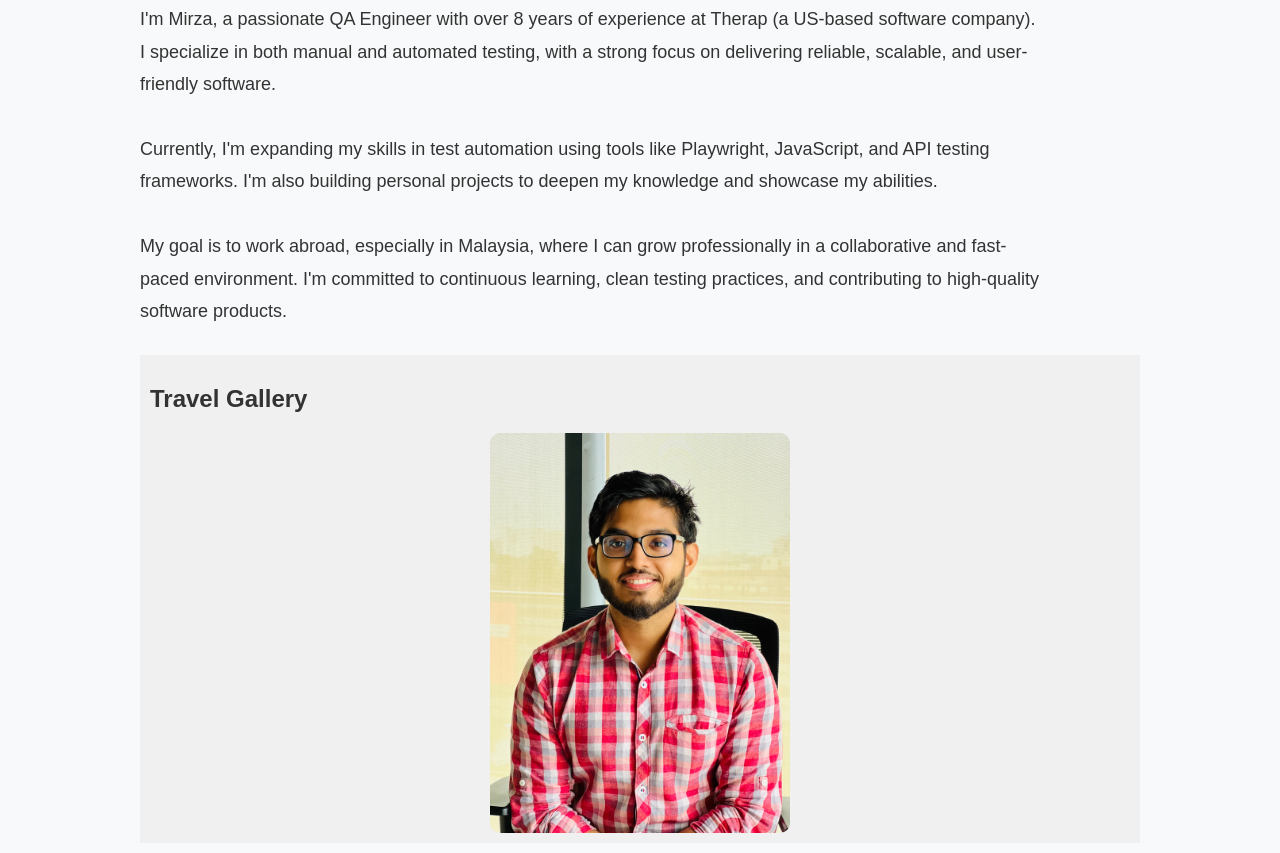
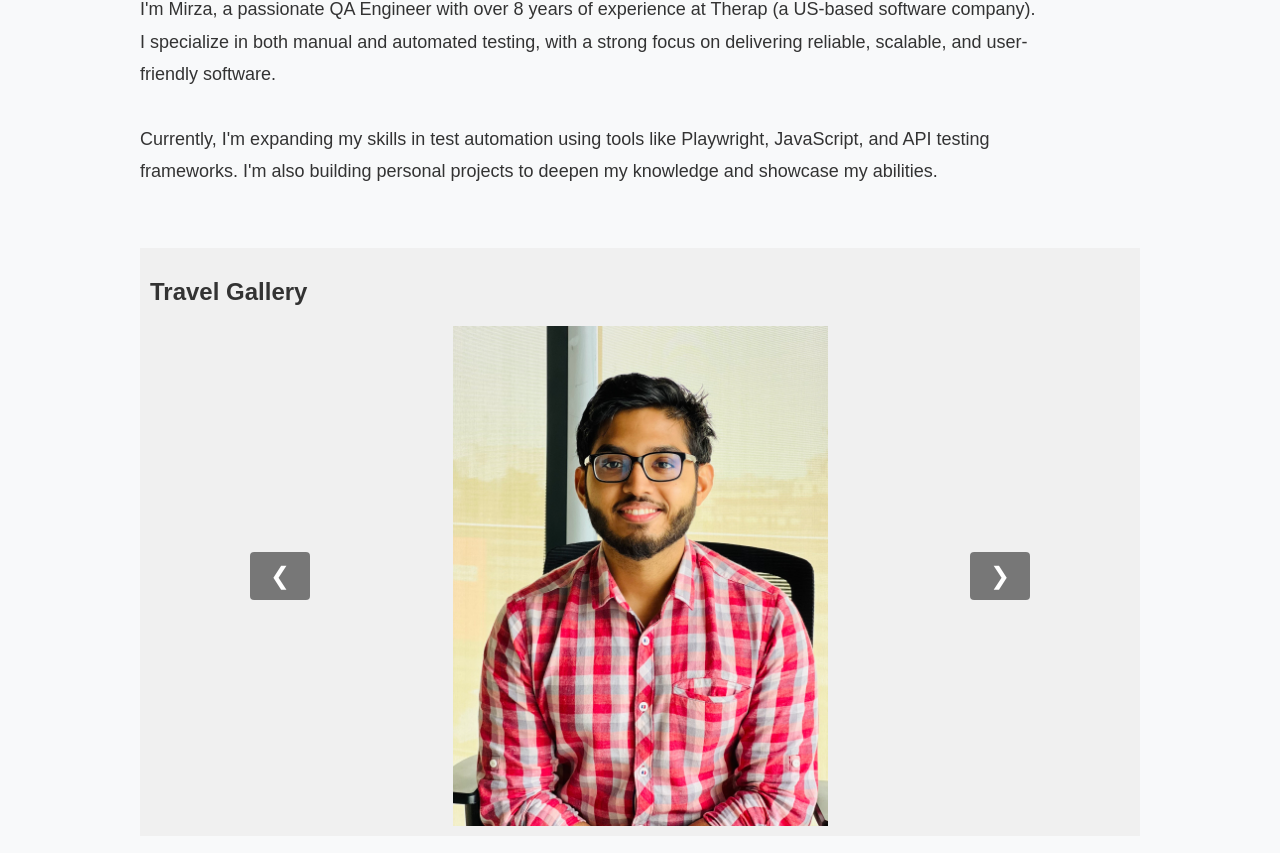
Before and after one commit to mirzathe1/my-portfolio, a plain HTML site: page index.html in a window 1280 px wide. Shown: the part 209-1062 px from the top of the page. Drawn offline with Linux system fonts and the light colour scheme.

Commit message:
added slideshow

```diff
--- a/index.html
+++ b/index.html
@@ -1,11 +1,13 @@
 <!DOCTYPE html>
 <html lang="en">
+
 <head>
   <meta charset="UTF-8" />
-  <meta name="viewport" content="width=device-width, initial-scale=1.0"/>
+  <meta name="viewport" content="width=device-width, initial-scale=1.0" />
   <title>Mirza | QA Engineer</title>
   <link rel="stylesheet" href="style.css" />
 </head>
+
 <body>
   <header>
     <h1>👋 Hi, I'm Mirza</h1>
@@ -23,13 +25,15 @@
       <h2>About Me</h2>
       <p>
         I'm Mirza, a passionate QA Engineer with over 8 years of experience at Therap (a US-based software company).
-          I specialize in both manual and automated testing, with a strong focus on delivering reliable, scalable, and user-friendly software.
+        I specialize in both manual and automated testing, with a strong focus on delivering reliable, scalable, and
+        user-friendly software.
         <br><br>
-          Currently, I'm expanding my skills in test automation using tools like Playwright, JavaScript, and API testing frameworks.
+        Currently, I'm expanding my skills in test automation using tools like Playwright, JavaScript, and API testing
+        frameworks.
         I'm also building personal projects to deepen my knowledge and showcase my abilities.
         <br><br>
-          My goal is to work abroad, especially in Malaysia, where I can grow professionally in a collaborative and fast-paced environment.
-          I'm committed to continuous learning, clean testing practices, and contributing to high-quality software products.
+        <!-- My goal is to work abroad, especially in Malaysia, where I can grow professionally in a collaborative and fast-paced environment.
+          I'm committed to continuous learning, clean testing practices, and contributing to high-quality software products. -->
       </p>
     </section>
 
@@ -37,11 +41,43 @@
 
     <section id="travel-gallery">
       <h2>Travel Gallery</h2>
-        <div class="gallery">
+      <!-- <div class="gallery">
           <img src="images/pic1.jpg" alt="Travel photo 1">
-          <!-- Add more as needed -->
+
+        </div> -->
+
+      <div class="slideshow-container">
+        <img class="slide" src="images/pic1.jpg" alt="Travel photo 1">
+        <img class="slide" src="images/pic2.jpg" alt="Travel photo 2">
+        <img class="slide" src="images/pic1.jpg" alt="Travel photo 3">
+
+        <button class="prev" onclick="changeSlide(-1)">❮</button>
+        <button class="next" onclick="changeSlide(1)">❯</button>
       </div>
+
     </section>
   </main>
 </body>
+
+<script>
+  let currentSlide = 0;
+  const slides = document.querySelectorAll(".slide");
+
+  function showSlide(index) {
+    slides.forEach((slide, i) => {
+      slide.style.display = i === index ? "block" : "none";
+    });
+  }
+
+  function changeSlide(direction) {
+    currentSlide = (currentSlide + direction + slides.length) % slides.length;
+    showSlide(currentSlide);
+  }
+
+  // Auto-show the first slide on load
+  showSlide(currentSlide);
+</script>
+
+
+
 </html>
--- a/style.css
+++ b/style.css
@@ -5,9 +5,11 @@ body {
     color: #333;
   }
 
+
+
   main {
     max-width: 1000px;
-    margin: 0 auto;
+    margin: 0px auto;
     padding: 10px 20px;
   }
 
@@ -33,7 +35,9 @@ body {
 
 
   header {
-    margin-bottom: 10px;
+    margin: 0px auto;
+
+
   }
 
   h1 {
@@ -80,3 +84,42 @@ body {
     transform: scale(1.05);
     box-shadow: 0 4px 12px rgba(0, 0, 0, 0.2);
   }
+
+
+
+  .slideshow-container {
+  position: relative;
+  max-width: 800px;
+  margin: auto;
+  height: 500px;
+  overflow: hidden;
+}
+
+.slide {
+  display: none;
+  width: 100%;
+  height: 100%;
+  object-fit: contain;
+  border-radius: 10px;
+  transition: opacity 0.5s ease-in-out;
+}
+
+.prev, .next {
+  cursor: pointer;
+  position: absolute;
+  top: 50%;
+  padding: 10px 20px;
+  color: white;
+  background-color: rgba(0,0,0,0.5);
+  border: none;
+  font-size: 24px;
+  transform: translateY(-50%);
+  border-radius: 4px;
+}
+
+.prev { left: 10px; }
+.next { right: 10px; }
+
+.prev:hover, .next:hover {
+  background-color: rgba(0,0,0,0.8);
+}
```
Also changed, not shown: images/pic2.jpg (added). Lines whose indentation alone changed are shown as unchanged.
